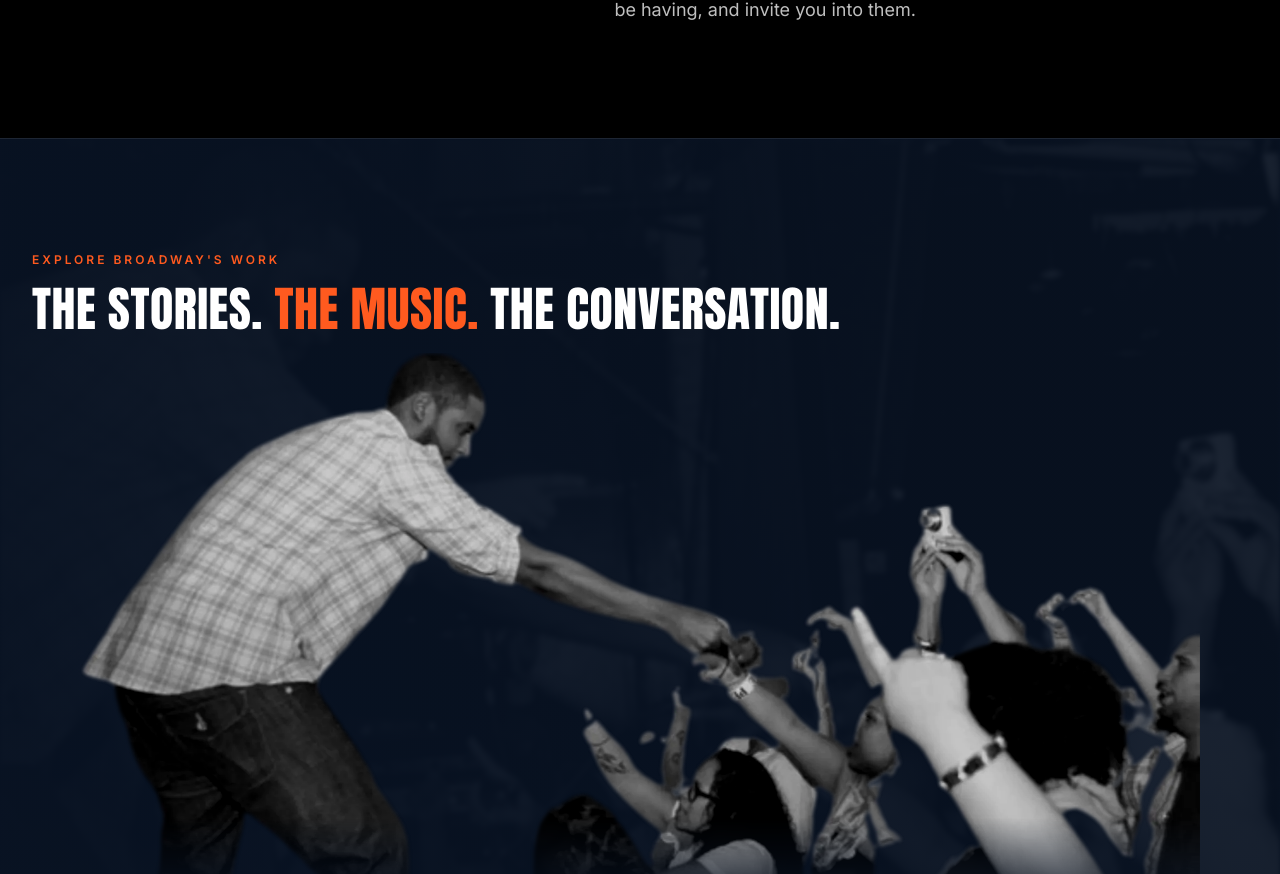
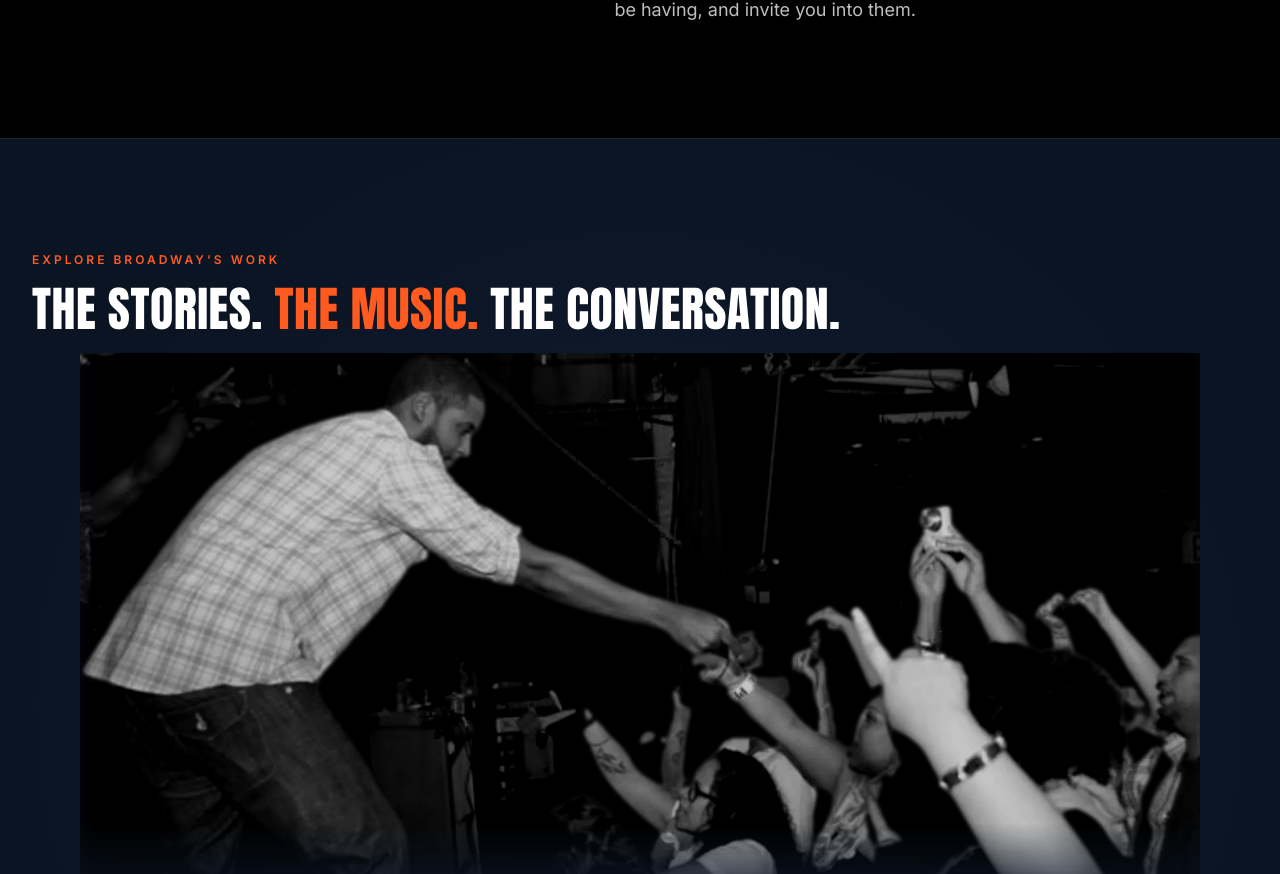
Before and after one commit to BroadwaytheLyricist/bway-site, a Next.js app: page /about in a window 1280 px wide. Shown: the part 2075-2949 px from the top of the page. Built offline with nearby package versions, Linux system fonts and the light colour scheme.

Commit message:
Align clean performance stage and foreground layers

```diff
--- a/src/app/about/page.tsx
+++ b/src/app/about/page.tsx
@@ -66,12 +66,12 @@ export default function AboutPage() {
         </div>
       </section>
       <section className="about-work-section relative isolate overflow-hidden border-t border-line bg-[#0b1423] py-20 sm:py-28">
-        <div aria-hidden="true" className="about-work-stage absolute inset-0 -z-20" />
-        <div aria-hidden="true" className="absolute inset-0 -z-10 bg-[linear-gradient(180deg,rgba(8,18,34,.78),rgba(8,18,34,.76)_45%,rgba(8,18,34,.94)),linear-gradient(90deg,rgba(8,18,34,.82),transparent_75%)]" />
+        <div aria-hidden="true" className="absolute inset-0 -z-10 bg-[radial-gradient(ellipse_at_50%_48%,rgba(25,55,86,.24),transparent_68%)]" />
         <div className="mx-auto max-w-7xl px-5 sm:px-8">
           <p className="kicker">Explore Broadway&apos;s Work</p>
           <h2 className="mt-4 font-display text-4xl text-white sm:text-5xl">The stories. <span className="text-accent">The music.</span> The conversation.</h2>
           <AboutArtReveal className="about-work-art relative mt-5 h-[285px] overflow-hidden sm:h-[430px] lg:h-[560px]">
+            <Image src="/images/about/performance-stage.webp" alt="" fill sizes="(max-width: 1279px) 100vw, 1280px" className="about-work-backdrop object-contain object-bottom" />
             <Image src="/images/about/performance-crowd.webp" alt="" fill sizes="(max-width: 1279px) 100vw, 1280px" className="about-work-foreground object-contain object-bottom" />
           </AboutArtReveal>
           <div className="relative z-10 mt-5 grid gap-5 md:grid-cols-3">
--- a/src/app/globals.css
+++ b/src/app/globals.css
@@ -311,15 +311,15 @@ body {
   transform: translate3d(0, 0, 0);
 }
 
-.about-work-stage {
-  background: url('/images/about/performance-full.webp') center 42% / cover no-repeat;
-  filter: grayscale(1) blur(2px) brightness(.74) contrast(1.06);
-  opacity: .44;
+.about-work-art {
+  -webkit-mask-image: linear-gradient(to bottom, #000 0%, #000 84%, transparent 100%), linear-gradient(to right, transparent 0%, #000 5%, #000 95%, transparent 100%);
+  mask-image: linear-gradient(to bottom, #000 0%, #000 84%, transparent 100%), linear-gradient(to right, transparent 0%, #000 5%, #000 95%, transparent 100%);
+  -webkit-mask-composite: source-in;
+  mask-composite: intersect;
 }
 
-.about-work-art {
-  -webkit-mask-image: linear-gradient(to bottom, #000 0%, #000 83%, transparent 100%);
-  mask-image: linear-gradient(to bottom, #000 0%, #000 83%, transparent 100%);
+.about-work-backdrop {
+  filter: grayscale(1) brightness(.48) contrast(1.12);
 }
 
 .about-work-foreground {
```
Also changed, not shown: public/images/about/performance-full.webp (deleted).
